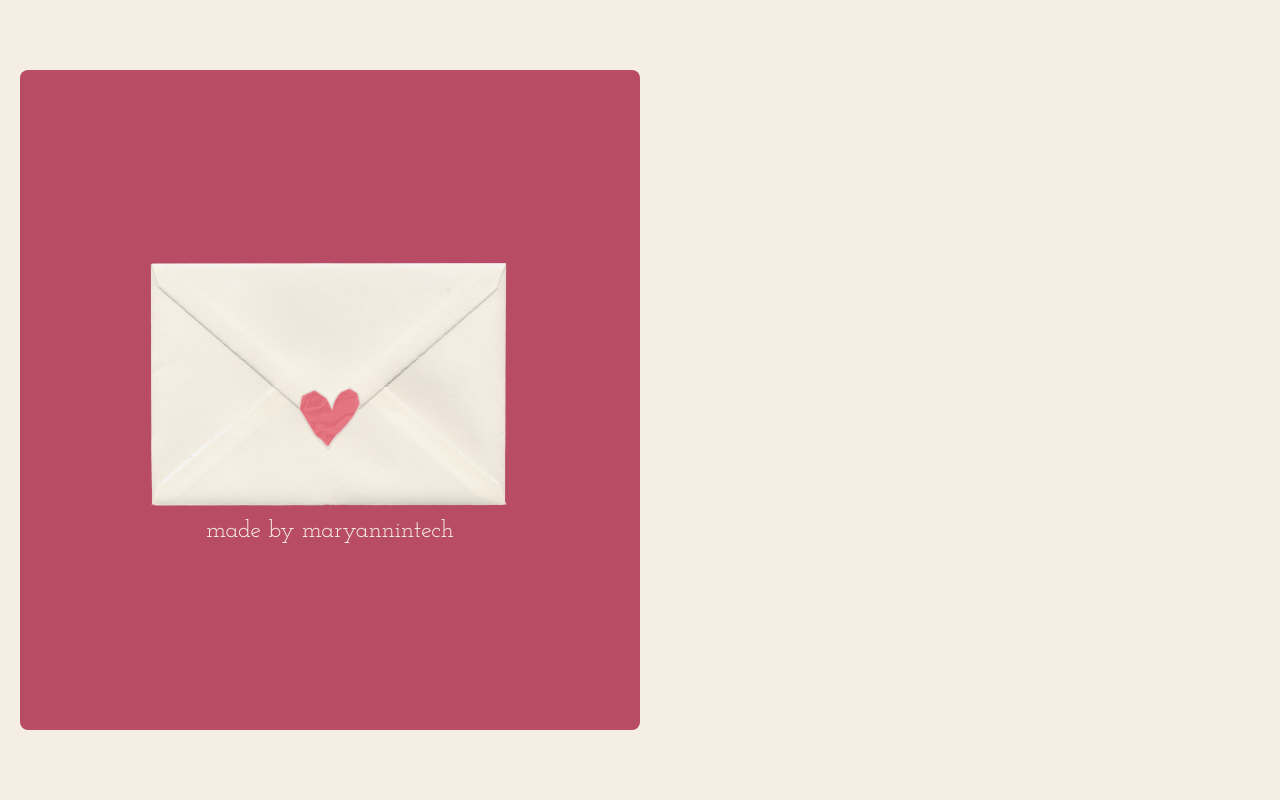
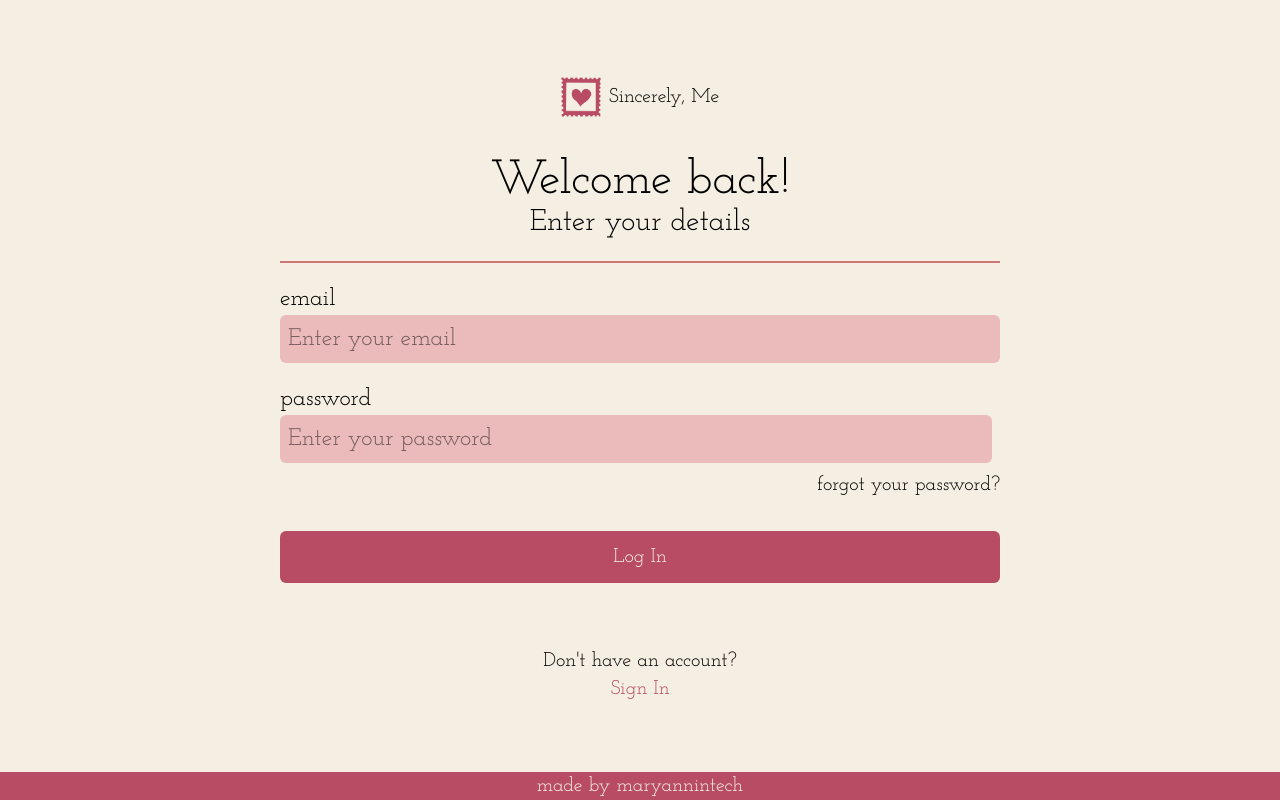
Before and after one commit to maryannintech/sincerely-me, a React (Vite) app: page / in a window 1280 px wide. Shown: the top 800 px of the page. Built offline with nearby package versions, Linux system fonts and the light colour scheme; some icons are missing.

Commit message:
feat: update LogIn component to use Form with improved styling and consistency; adjust App to render LogIn

```diff
--- a/src/App.jsx
+++ b/src/App.jsx
@@ -5,7 +5,7 @@ import { LogIn } from './pages/LogIn'
 function App() {
   return (
     <>
-     <SignIn />
+     <LogIn />
     </>
   )
 }
--- a/src/components/Form.jsx
+++ b/src/components/Form.jsx
@@ -11,13 +11,13 @@ export function Form({
 }) {
   return (
     <>
-      <form className="sm:mt-10">
+      <form className="mt-5 sm:mt-10">
         <p className="text-3xl sm:text-5xl text-center">{greeting}</p>
         <p className="text-xl sm:text-3xl text-center">{subGreeting}</p>
         <div className="border-1 border-[#CC7676] my-2 sm:my-5"></div>
         {children}
         <p className="text-end mt-2 sm:text-xl mb-5 sm:mb-8">
-          {isLogin ? "Forgot your password?" : ""}
+          {isLogin ? "forgot your password?" : ""}
         </p>
         <SubmitButton label={submitLabel} />
       </form>
--- a/src/pages/LogIn.jsx
+++ b/src/pages/LogIn.jsx
@@ -17,6 +17,7 @@ export function LogIn() {
           submitLabel="Log In"
           bottomLabel="Sign In"
           bottomQuestion="Don't have an account?"
+          isLogin={true}
           children={
             <>
               <Input
```
